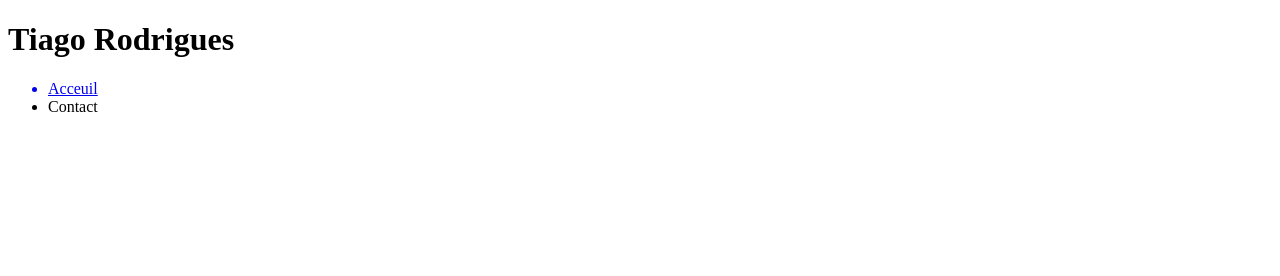
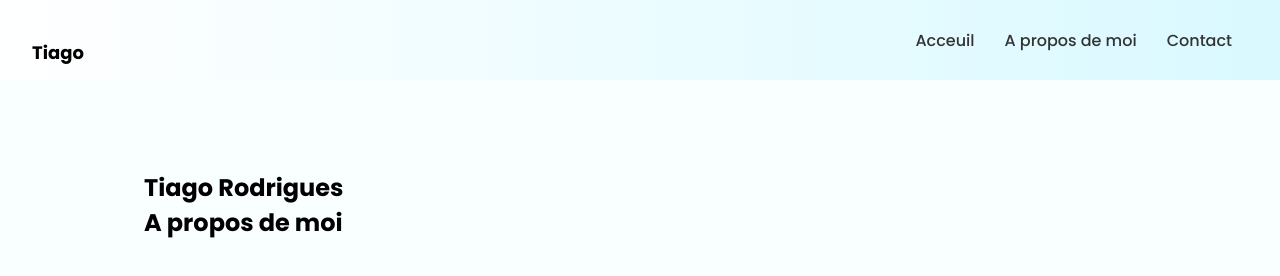
Before and after one commit to TiagoRdrgs3/Portfolio, a plain HTML site: page index.html in a window 1280 px wide. Drawn offline with Linux system fonts and the light colour scheme.

Commit message:
Création du debut du site avec le css

```diff
--- a/css/style.css
+++ b/css/style.css
@@ -0,0 +1,55 @@
+@import url('https://fonts.googleapis.com/css2?family=Poppins:wght@300;400;500;600;700;800;900&display=swap');
+
+* {
+    margin: 0;
+    padding: 0;
+    box-sizing: border-box;
+    font-family: 'Poppins', sans-serif;
+}
+
+body{
+    background-color: rgba(217, 249, 255, 0.158);
+}
+
+#h1-header{
+    font-size: large;
+    padding-top: 3vh;
+    padding-left: 4vh;
+}
+
+header {
+    background: #ffffff;
+    background: linear-gradient(90deg, rgba(255, 255, 255, 1) 0%, rgb(217, 249, 255) 100%);
+    min-height: 10vh;
+    display: flex;
+    justify-content: space-between;   /* titre à gauche, nav à droite */
+    align-items: center;              /* centré verticalement */
+}
+
+
+#a-propos{
+    /*background-color: rgb(231, 231, 231);*/
+    border-radius: 10px;
+    padding-left: 18vh;
+}
+
+
+#presentation{
+    margin-top: 7vw;
+    padding-left: 18vh;
+}
+
+
+nav a {
+    text-decoration: none;
+    color: #333;
+    font-weight: 500;
+    transition: color 0.3s;
+}
+
+nav ul {
+    list-style: none;   /* enlève les points de la liste */
+    display: flex;      /* liens côte à côte */
+    gap: 30px;          /* espace entre les liens */
+    padding-right: 6vh;
+}
--- a/index.html
+++ b/index.html
@@ -7,14 +7,25 @@
     <link rel="stylesheet" href="css/style.css">
 </head>
 <body>
-    <header>
-        <h1>Tiago Rodrigues</h1>
+    <header id="acceuil">
+        <h1 id="h1-header">Tiago</h1>
         <nav>
             <ul>
-                <a href=".Acceuil"><li>Acceuil</li></a>
-                <li>Contact</li>
+                <li><a href="#acceuil">Acceuil</a></li>
+                <li><a href="#a-propos">A propos de moi</a></li>
+                <li><a href="#contact">Contact</a></li>
             </ul>
         </nav>
     </header>
+
+    <main>
+        <section id="presentation">
+            <h1>Tiago Rodrigues</h1>
+        </section>
+
+        <section id="a-propos">
+            <h2>A propos de moi</h2>
+        </section>
+    </main>
 </body>
 </html>
```
